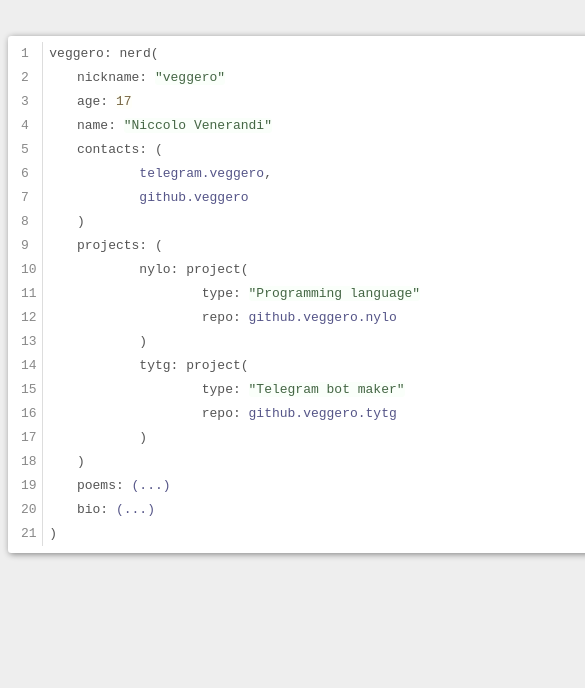
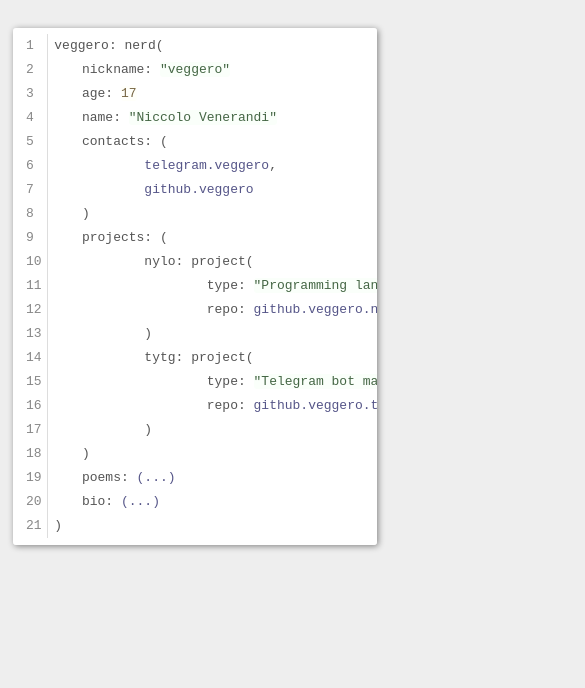
Before and after one commit to veggero/niccolo.venerandi.com, a plain HTML site: page index.html in a window 390 px wide. Shown: the part 156-844 px from the top of the page, 585 px wide, since content can reach past the window. Drawn offline with Linux system fonts and the light colour scheme.

Commit message:
Responsive design

```diff
--- a/index.html
+++ b/index.html
@@ -2,6 +2,7 @@
 	<head>
 		 <meta charset="ISO-8859-1">
 		<title>[guest@veggero home]$</title>
+		 <meta name="viewport" content="width=device-width, initial-scale=1.0">
 		<link rel="stylesheet" type="text/css" href="style.css">
 	</head>
 	<body>
--- a/style.css
+++ b/style.css
@@ -1,4 +1,3 @@
-
 body {
 	background-color: #eee;
 	color: #555;
@@ -68,3 +67,20 @@
 	from {opacity: 0; margin: 6em auto;}
 	to {opacity: 1; margin: 4em auto;}
 }
+@media only screen and (max-width: 700px) {
+    body {
+        margin: 0;
+        border: 0;
+        padding: 0;
+    }
+    pre {
+        width: 90%;
+        margin: 4em auto;
+        padding: 0.5em;
+        border-radius: .25em;
+        box-shadow: 0.1em 0.1em 0.5em rgba(0, 0, 0, 0.45);
+        line-height: 0;
+        counter-reset: line;
+        overflow: scroll;
+    }
+}
```
Lines whose indentation alone changed are shown as unchanged.
